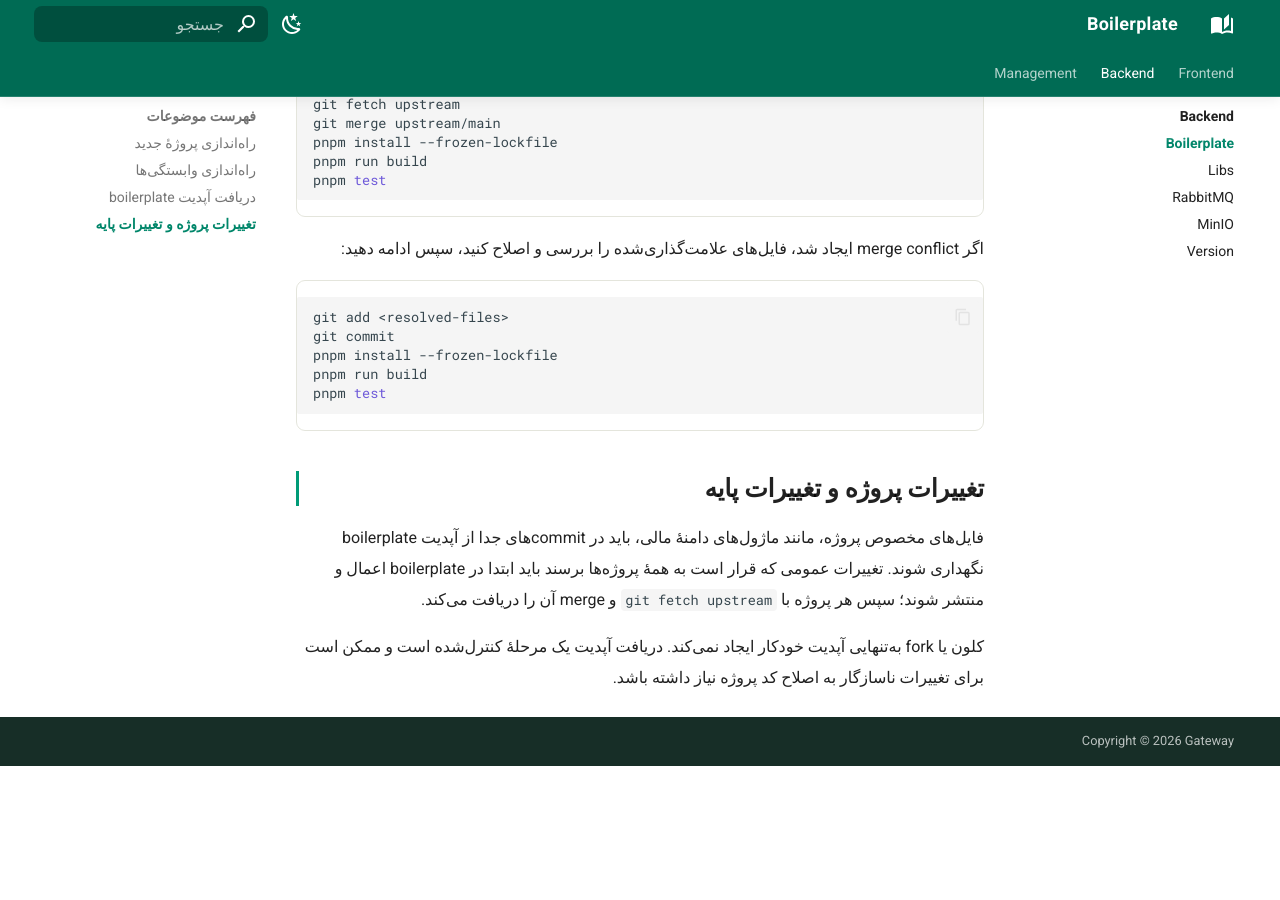
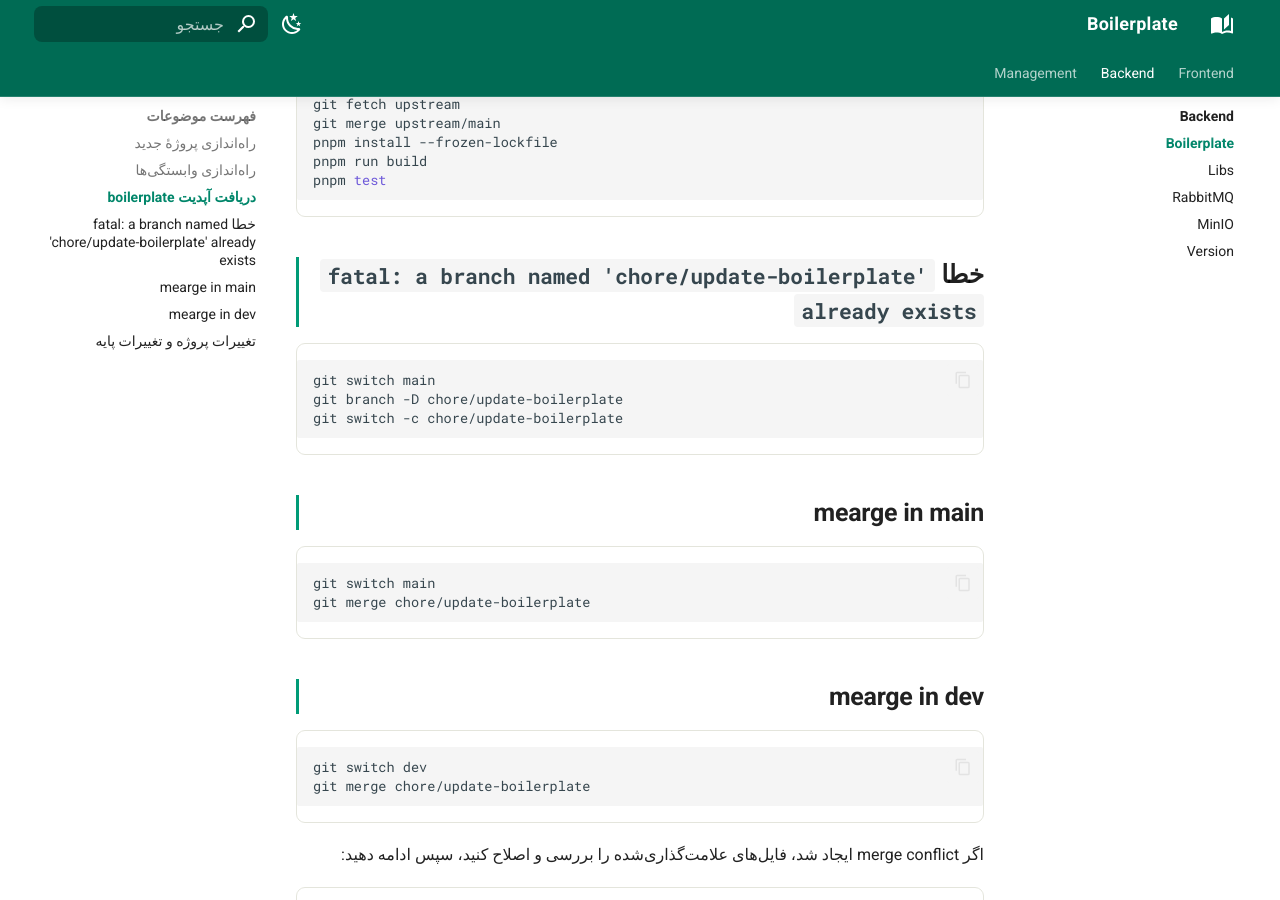
Before and after one commit to ramkaf/whatsapp-driver-service, an MkDocs documentation site: the page built from docs/backend/boilerplate.md, in a window 1280 px wide and 900 px high, scrolled down 1810 px. Built offline with MkDocs 1.6.1 and Material for MkDocs 9.7.7, drawn with Linux system fonts in a browser that asks for light colours; before the commit the page ends 2576 px from its top, so only the background shows below that.

Commit message:
feat: add docs for marge with dev

````diff
--- a/docs/backend/boilerplate.md
+++ b/docs/backend/boilerplate.md
@@ -67,6 +67,22 @@ pnpm install --frozen-lockfile
 pnpm run build
 pnpm test
 ```
+## خطا `fatal: a branch named 'chore/update-boilerplate' already exists`
+```bash
+git switch main
+git branch -D chore/update-boilerplate
+git switch -c chore/update-boilerplate
+```
+## mearge in main
+```bash
+git switch main
+git merge chore/update-boilerplate
+```
+## mearge in dev
+```bash
+git switch dev
+git merge chore/update-boilerplate
+```
 
 اگر merge conflict ایجاد شد، فایل‌های علامت‌گذاری‌شده را بررسی و اصلاح کنید، سپس ادامه دهید:
 
````
